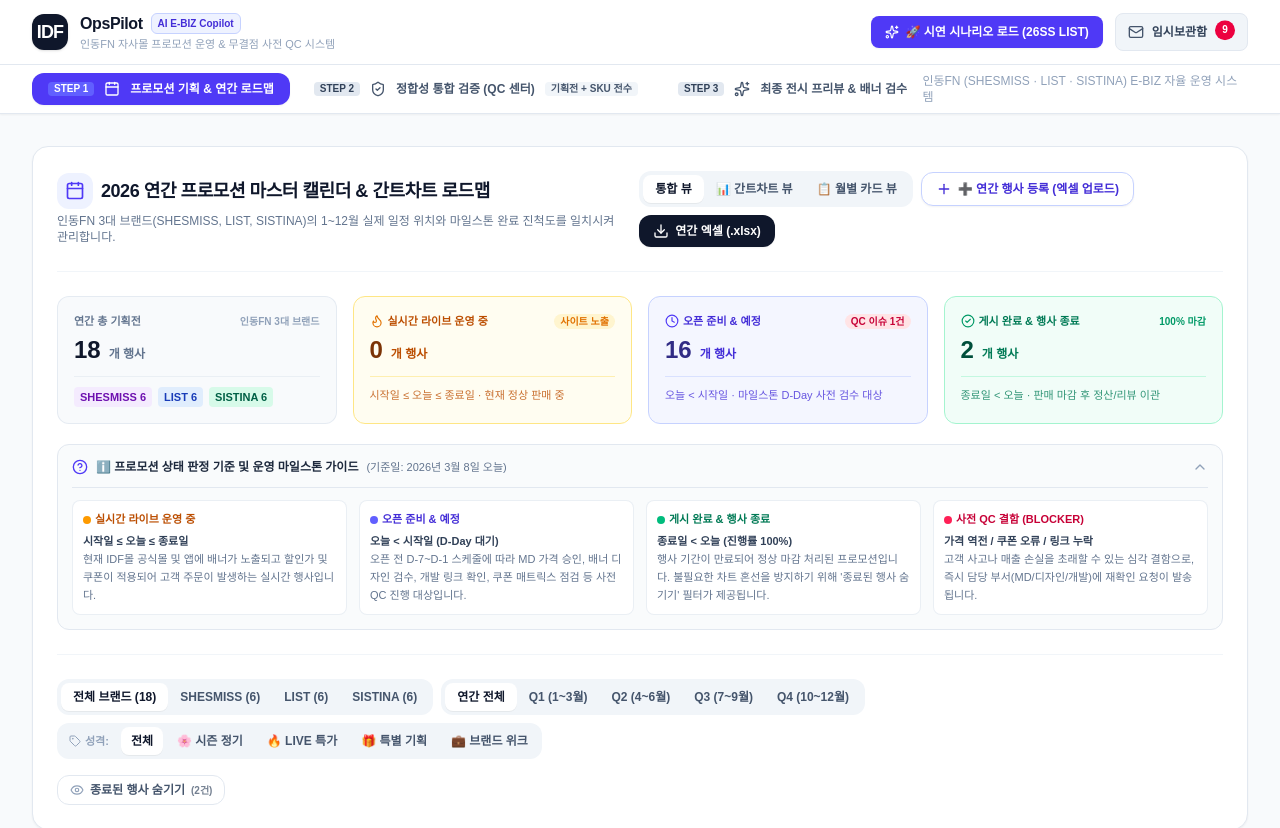
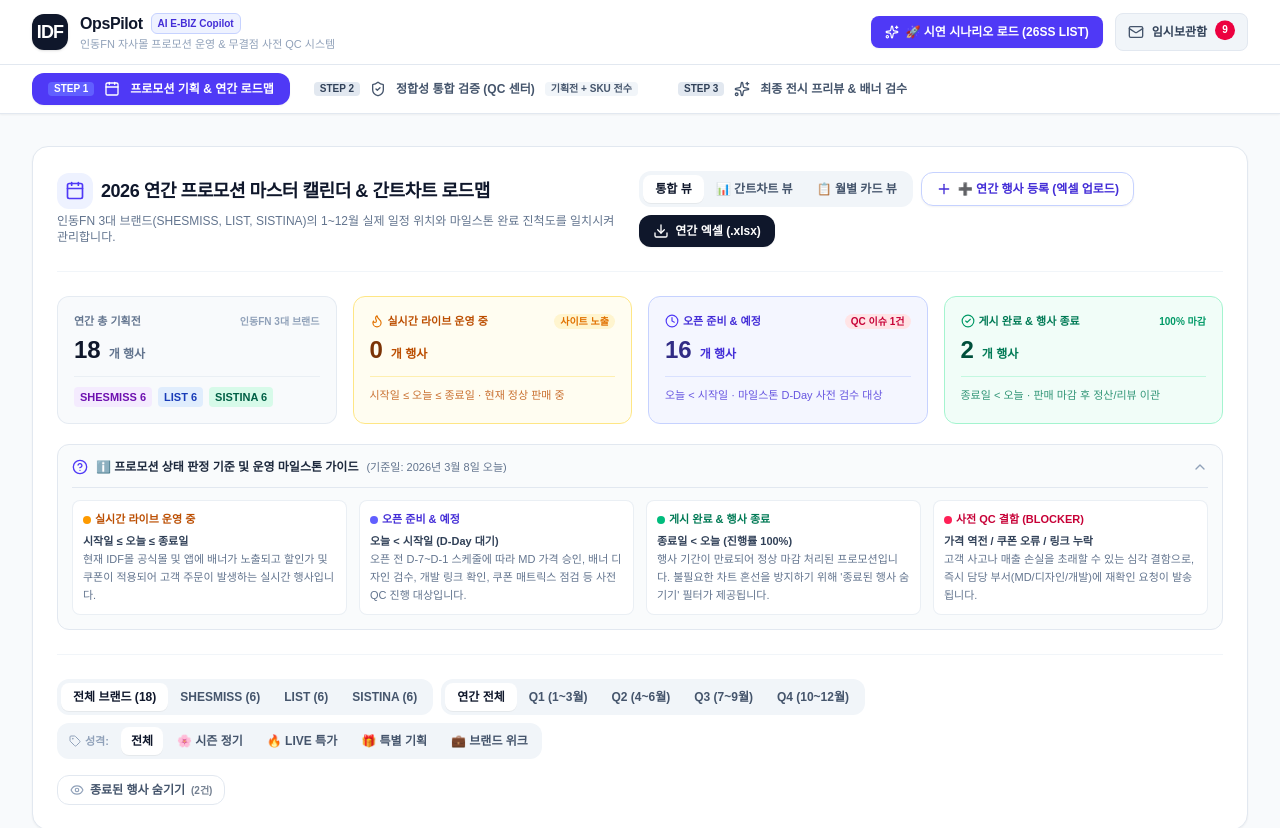
Before and after one commit to chanmip1229/portfolio, a Next.js app: page / in a window 1280 px wide. Shown: the top 828 px of the page. Built offline with nearby package versions, Linux system fonts and the light colour scheme.

Commit message:
fix: remove redundant right-aligned subtitle from top navigation bar

```diff
--- a/src/app/page.tsx
+++ b/src/app/page.tsx
@@ -116,10 +116,6 @@ export default function Home() {
               <Sparkles className="w-4 h-4" />
               <span>최종 전시 프리뷰 & 배너 검수</span>
             </button>
-          </div>
-
-          <div className="hidden lg:flex items-center gap-2 text-xs text-slate-400">
-            <span>인동FN (SHESMISS · LIST · SISTINA) E-BIZ 자율 운영 시스템</span>
           </div>
         </div>
       </div>
```
